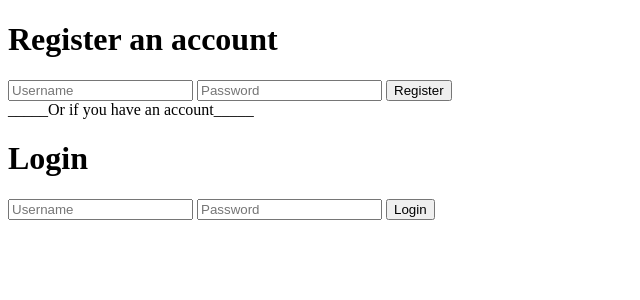
After one commit to wyc1997/cs50project1, a Flask app: template templates/index.html in a window 1280 px wide. The commit adds this page. Shown: the top 300 px of the page, without its empty margins (0-640 px from the left). Run offline with Flask 2, Linux system fonts and the light colour scheme; the template is opened without the code that fills it, so the values that code supplies are empty; some libraries are stand-ins or nearby versions.

Commit message:
added index page, registration page, need to fix problems with linking to online database in the registration process

```diff
--- a/application.py
+++ b/application.py
@@ -1,6 +1,6 @@
 import os
 
-from flask import Flask, session
+from flask import Flask, session, render_template, request
 from flask_session import Session
 from sqlalchemy import create_engine
 from sqlalchemy.orm import scoped_session, sessionmaker
@@ -21,6 +21,20 @@ engine = create_engine(os.getenv("DATABASE_URL"))
 db = scoped_session(sessionmaker(bind=engine))
 
 
-@app.route("/")
+@app.route("/", methods=["POST", "GET"])
 def index():
-    return "Project 1: TODO"
+    return render_template("index.html")
+
+@app.route("/registration", methods=["POST"])
+def register():
+    username = request.form.get("Username")
+    password = request.form.get("Password")
+
+    if (db.execute("SELECT * FROM users WHERE username=:un", {"un": username}).rowcount) != 0:
+        return render_template("error.html", message="username already exists")
+    db.execute("INSERT INTO users (username, password) VALUES (:username, :password)", {"username": username, "password": password})
+    return render_template("success.html")
+
+@app.route("/login")
+def login():
+    return
--- /dev/null
+++ b/templates/index.html
@@ -0,0 +1,29 @@
+{% extends 'layout.html' %}
+
+{% block title %}
+    Registration
+{% endblock %}
+
+{% block body %}
+
+<div class="form-group">
+    <h1>Register an account</h1>
+    <form action="{{ url_for('register') }}" method="post">
+        <input class="form-control" name="Username" placeholder="Username">
+        <input class="form-control" name="Password" placeholder="Password">
+        <button>Register</button>
+    </form>
+</div>
+
+<a>_____Or if you have an account_____</a>
+
+<div class="form-group">
+    <h1>Login</h1>
+    <form action="{{ url_for('login') }}" method="post">
+        <input class="form-control" name="Registered_name" placeholder="Username">
+        <input class="form-control" name="Registered_Password" placeholder="Password">
+        <button class="btn btn-primary">Login</button>
+    </form>
+</div>
+
+{% endblock %}
--- a/templates/layout.html
+++ b/templates/layout.html
@@ -1,11 +1,12 @@
 <!DOCTYPE html>
 <html>
     <title>
-      {% block title %}{% endblock %}
+        {% block title %}{% endblock %}
+        <link rel="stylesheet" href="https://maxcdn.bootstrapcdn.com/bootstrap/4.0.0-beta.3/css/bootstrap.min.css" integrity="sha384-Zug+QiDoJOrZ5t4lssLdxGhVrurbmBWopoEl+M6BdEfwnCJZtKxi1KgxUyJq13dy" crossorigin="anonymous"
     </title>
     <body>
         <div>
-            {% body block %}
+            {% block body %}
             {% endblock %}
         </div>
     </body>
```
Also changed, not shown: templates/error.html (added, +10 -0 lines), templates/success.html (added, +12 -0 lines), uploadingbooks.py (+6 -5 lines), books.csv, 1 other file.
